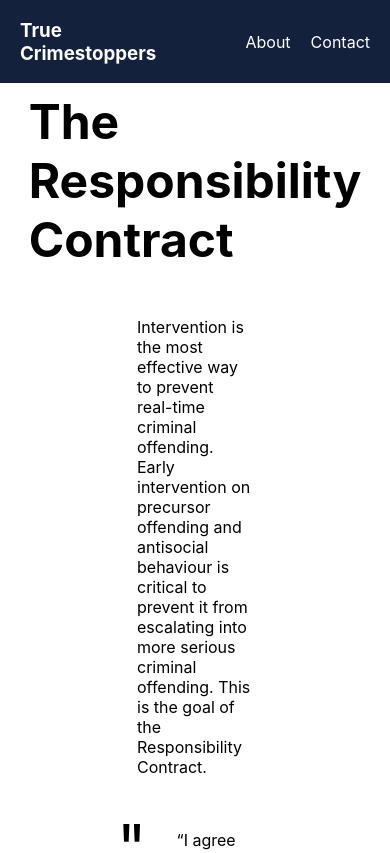
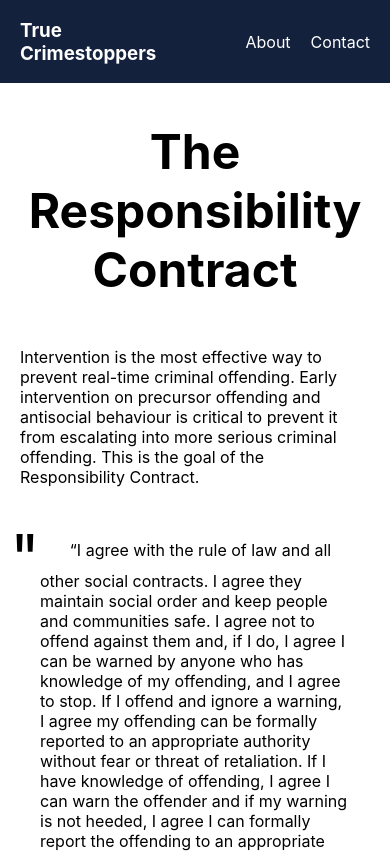
Before and after one commit to berneymark/TrueCrimestoppers, a React (Create React App) app: page /about/the-responsibility-contract in a window 390 px wide. Shown: the top 853 px of the page. Built offline with nearby package versions, Linux system fonts and the light colour scheme.

Commit message:
cleaup articles from id into classes

```diff
--- a/src/App.css
+++ b/src/App.css
@@ -10,6 +10,7 @@ body {
 
 body h1 {
   font-size: 4em;
+  text-align: center;
 }
 
 /* Navbar */
@@ -156,17 +157,17 @@ main a:hover {
   text-decoration: none;
 }
 
-/* Our Founder */
-#our-founder {
+/* Articles */
+.article {
+  display: flex;
   flex-direction: column;
   padding: 0 30vw;
   position: absolute;
   top: 60px;
   width: 40vw;
-  display: flex;
-  justify-content: flex-start;
 }
 
+/* Our Founder */
 #founder-about {
   display: flex;
   flex-direction: row;
@@ -174,15 +175,6 @@ main a:hover {
 
 #founder-text {
   flex-shrink: 1;
-}
-
-/* The Responsibility Contract */
-#our-idea {
-  flex-direction: column;
-  padding: 0 30vw;
-  position: absolute;
-  top: 60px;
-  width: 40vw;
 }
 
 .avatar {
@@ -224,7 +216,6 @@ main a:hover {
 
   main p, h1, h2, h3 {
     padding: 0 20px;
-    /* width: calc(100vw - 40px); */
   }
 
   /* Navbar */
@@ -232,6 +223,7 @@ main a:hover {
     padding: 0;
     width: 100vw;
   }
+
   nav ul {
     padding-right: 20px;
   }
@@ -265,9 +257,9 @@ main a:hover {
   }
 
   /* About Sub-Articles */
-  #our-founder {
-    padding: 0 10px;
+  .article {
     width: 100%;
+    padding: 30px 0;
   }
 
   .article-content {
@@ -281,6 +273,10 @@ main a:hover {
     margin-left: 0;
   }
 
+  #founder-about {
+    flex-direction: column-reverse;
+  }
+
   /* Contact Page */
   #contact-page > div {
     padding: 30px 0;
--- a/src/pages/about/Founder.js
+++ b/src/pages/about/Founder.js
@@ -7,7 +7,7 @@ export default class Founder extends React.Component {
     return (
       <main class="article" id="our-founder">
         <h1>Our Founder</h1>
-        <section class="article-content">
+        <section class="article-content" id="founder-about">
           <section class="article-text">
             <p>
               In the 1990's, I questioned what I believed to be a faulted international best practice to prevent theft and fraud in the workplace, to establish The Responsibility Contract that prevented previous $multi-million losses and symptomatic job redundancies, before the best international practice was dogmatically reinstated by the established order and the losses returned.
```
